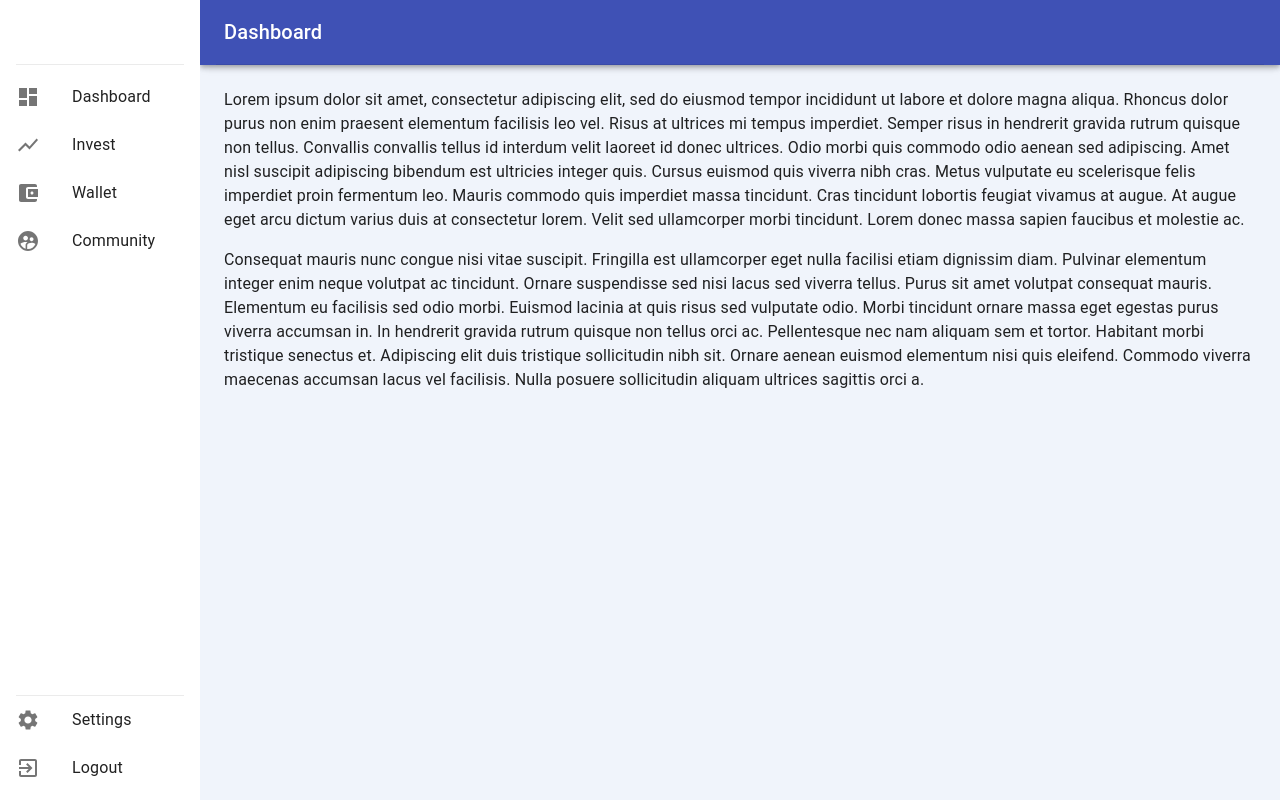
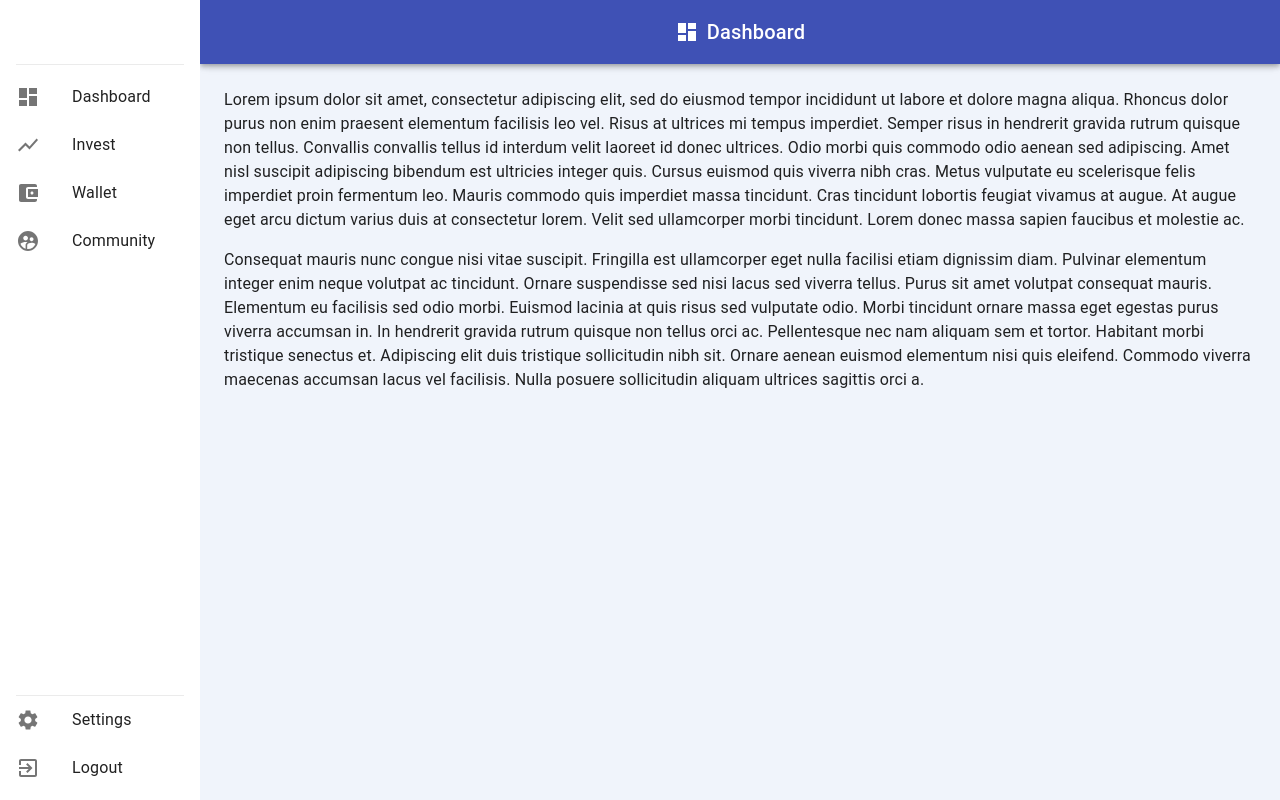
Before and after one commit to LordLalwani/clank, a React (Create React App) app: page /dashboard in a window 1280 px wide. Built offline with nearby package versions, Linux system fonts and the light colour scheme; no server answers; what aws-amplify would draw is missing.

Commit message:
Added dashboard icon and context to app bar

```diff
--- a/src/components/dashboard/components/dashboardNavDrawer.js
+++ b/src/components/dashboard/components/dashboardNavDrawer.js
@@ -46,6 +46,14 @@ const styles = (theme) => ({
   drawerPaper: {
     width: drawerWidth,
   },
+  menuContextHeader: {
+    marginLeft: "0.5rem",
+  },
+  menuContext: {
+    margin: " 0 auto",
+    alignItems: "center",
+    display: "flex",
+  },
   paperAnchorDockedLeft: {
     borderRight: "0px",
   },
@@ -75,6 +83,29 @@ class DashboardNavDrawer extends React.Component {
       this.props.setDashboardContext(context);
     };
 
+    const getDashboardContextIcon = () => {
+      switch (this.props.applicationState.dashboardContext) {
+        case "Dashboard": {
+          return <DashboardIcon />;
+        }
+        case "Invest": {
+          return <ShowChartIcon />;
+        }
+        case "Wallet": {
+          return <AccountBalanceWalletIcon />;
+        }
+        case "Community": {
+          return <SupervisedUserCircleIcon />;
+        }
+        case "Settings": {
+          return <SettingsIcon />;
+        }
+        case "Logout": {
+          return <ExitToAppIcon />;
+        }
+      }
+    };
+
     const { classes } = this.props;
     return (
       <div className={classes.root}>
@@ -100,11 +131,17 @@ class DashboardNavDrawer extends React.Component {
                 )}
               </IconButton>
             </div>
-            <Typography variant="h6" noWrap>
-              {this.props.applicationState.dashboardContext}
-            </Typography>
+            <div className={classes.menuContext}>
+              {getDashboardContextIcon()}
+              <Typography
+                variant="h6"
+                noWrap
+                className={classes.menuContextHeader}
+              >
+                {this.props.applicationState.dashboardContext}
+              </Typography>
+            </div>
           </Toolbar>
-          <Divider variant="middle" light={true} />
         </AppBar>
         <Drawer
           className={classes.drawer}
```
